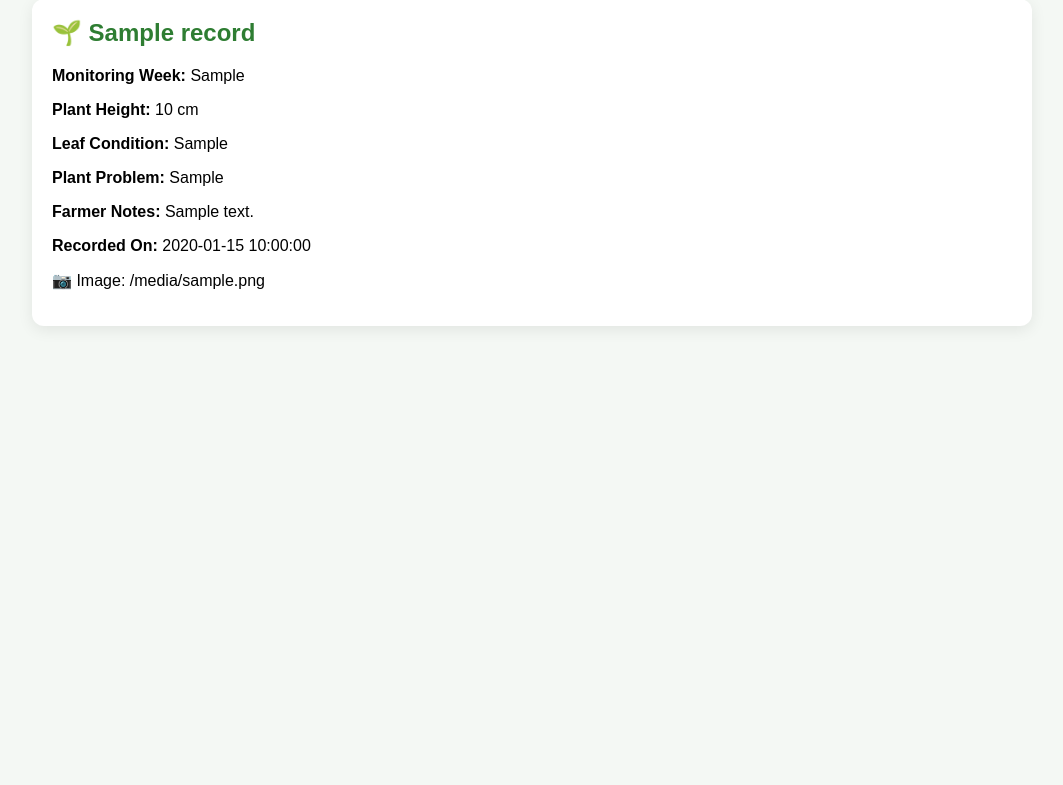
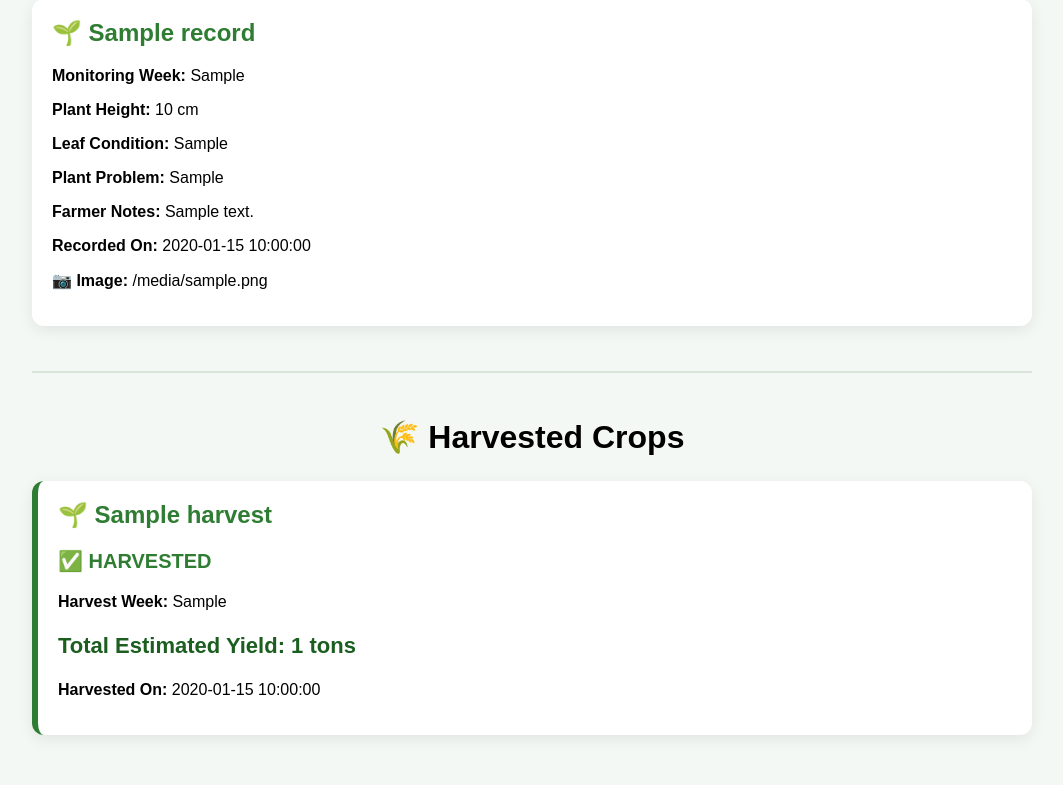
Before and after one commit to kk12102006/Smart-Farming-Assistance, a Flask app: template templates/history.html in a window 1280 px wide. Shown: the part 178-963 px from the top of the page, without its empty margins (108-1171 px from the left). Before the commit the page ends 505 px from the top, so only its background shows below. Run offline with Flask 3, Linux system fonts and the light colour scheme; the template is opened without the code that fills it: most values are stand-ins (such as "Sample title", 1, 10 or a date in 2020).

Commit message:
Added history path and database structure

```diff
--- a/app.py
+++ b/app.py
@@ -45,7 +45,7 @@ def get_db_connection():
 def initialize_database():
 
     connection = get_db_connection()
-
+    # Monitoring table
     connection.execute("""
         CREATE TABLE IF NOT EXISTS monitoring (
 
@@ -66,6 +66,17 @@ def initialize_database():
             image TEXT,
 
             date TEXT NOT NULL
+        )
+    """)
+
+    # Harvest table
+    connection.execute("""
+        CREATE TABLE IF NOT EXISTS harvests (
+            id INTEGER PRIMARY KEY AUTOINCREMENT,
+            crop_name TEXT NOT NULL,
+            harvest_week INTEGER NOT NULL,
+            total_yield_tonnes REAL NOT NULL,
+            harvest_date TEXT NOT NULL
         )
     """)
 
@@ -1210,6 +1221,207 @@ def monitor():
     # =====================================================
 
     farm_data["latest_monitoring"] = record
+
+
+    # =====================================================
+    # HARVEST CHECK
+    # =====================================================
+
+    crop_yield_data = {
+
+    "rice": {
+        "yield": 3.5,
+        "harvest_week": 18
+    },
+
+    "wheat": {
+        "yield": 3.2,
+        "harvest_week": 16
+    },
+
+    "ragi": {
+        "yield": 1.8,
+        "harvest_week": 16
+    },
+
+    "maize": {
+        "yield": 3.5,
+        "harvest_week": 15
+    },
+
+    "groundnut": {
+        "yield": 1.8,
+        "harvest_week": 16
+    },
+
+    "cotton": {
+        "yield": 1.5,
+        "harvest_week": 24
+    },
+
+    "soybean": {
+        "yield": 1.4,
+        "harvest_week": 17
+    },
+
+    "chickpea": {
+        "yield": 1.8,
+        "harvest_week": 18
+    },
+
+    "chickpea (gram)": {
+        "yield": 1.8,
+        "harvest_week": 18
+    },
+
+    "mustard": {
+        "yield": 1.4,
+        "harvest_week": 16
+    },
+
+    "barley": {
+        "yield": 2.5,
+        "harvest_week": 16
+    },
+
+    "lentil": {
+        "yield": 1.2,
+        "harvest_week": 16
+    },
+
+    "peas": {
+        "yield": 2.0,
+        "harvest_week": 15
+    },
+
+    "pigeon pea (tur)": {
+        "yield": 1.2,
+        "harvest_week": 24
+    },
+
+    "pearl millet (bajra)": {
+        "yield": 1.5,
+        "harvest_week": 14
+    },
+
+    "safflower": {
+        "yield": 1.0,
+        "harvest_week": 18
+    },
+
+    "rabi sorghum (jowar)": {
+        "yield": 1.2,
+        "harvest_week": 18
+    }
+    }
+
+
+    crop_key = crop_name.lower().strip()
+
+    crop_info = crop_yield_data.get(crop_key)
+
+    harvest_completed = False
+    final_yield_tonnes = None
+    harvest_week = None
+
+    if crop_info:
+
+        harvest_week = crop_info["harvest_week"]
+
+        if int(crop_week) >= harvest_week:
+
+            harvest_completed = True
+
+            # Get the latest yield prediction
+            yield_data = farm_data.get("yield", {})
+
+            final_yield_tonnes = yield_data.get(
+                "total_yield_tonnes"
+            )
+
+            # If yield prediction is not available,
+            # calculate a simple fallback estimate.
+            if final_yield_tonnes is None:
+
+                farm_area = farm_data.get(
+                    "crop", {}).get("farm_area")
+
+                if farm_area:
+
+                    farm_area_hectare = (
+                        float(farm_area) * 0.404686
+                    )
+
+                    final_yield_tonnes = (
+                    crop_info["yield"]
+                    * farm_area_hectare
+                    )
+
+                    final_yield_tonnes = round(
+                        final_yield_tonnes,
+                        2
+                    )
+
+        # Save harvest record
+        if final_yield_tonnes is not None:
+
+            connection = get_db_connection()
+
+            connection.execute("""
+                INSERT INTO harvests
+                (
+                    crop_name,
+                    harvest_week,
+                    total_yield_tonnes,
+                    harvest_date
+                )
+                VALUES (?, ?, ?, ?)
+            """, (
+                crop_name,
+                harvest_week,
+                final_yield_tonnes,
+                datetime.now().strftime(
+                    "%d-%m-%Y %H:%M"
+                )
+            ))
+
+            # Delete weekly monitoring records
+            # for this crop
+            connection.execute("""
+                                        DELETE FROM monitoring
+                WHERE LOWER(crop_name) = LOWER(?)
+                """, (
+                crop_name,
+            ))
+
+            connection.commit()
+            connection.close()
+
+            # Remove from in-memory history
+            monitoring_records[:] = [
+                r for r in monitoring_records
+                if r.get("crop_name", "").lower()
+                != crop_name.lower()
+            ]
+
+            farm_data["monitoring"] = [
+                r for r in farm_data.get(
+                    "monitoring", []
+                )
+                if r.get("crop_name", "").lower()
+                != crop_name.lower()
+            ]
+
+            farm_data["harvest"] = {
+                "crop_name": crop_name,
+                "harvest_week": harvest_week,
+                "total_yield_tonnes":
+                    final_yield_tonnes,
+                "harvest_date":
+                    datetime.now().strftime(
+                        "%d-%m-%Y %H:%M"
+                    )
+            }
 
     # =====================================================
     # SAVE MONITORING RECORD TO DATABASE
@@ -1252,6 +1464,317 @@ def monitor():
     connection.commit()
 
     connection.close()
+
+    # =====================================================
+    # HARVEST CHECK
+    # =====================================================
+
+    crop_yield_data = {
+
+    "rice": {
+        "yield": 3.5,
+        "harvest_week": 18
+    },
+
+    "wheat": {
+        "yield": 3.2,
+        "harvest_week": 16
+    },
+
+    "ragi": {
+        "yield": 1.8,
+        "harvest_week": 16
+    },
+
+    "maize": {
+        "yield": 3.5,
+        "harvest_week": 15
+    },
+
+    "groundnut": {
+        "yield": 1.8,
+        "harvest_week": 16
+    },
+
+    "cotton": {
+        "yield": 1.5,
+        "harvest_week": 24
+    },
+
+    "soybean": {
+        "yield": 1.4,
+        "harvest_week": 17
+    },
+
+    "soyabean": {
+        "yield": 1.4,
+        "harvest_week": 17
+    },
+
+    "chickpea": {
+        "yield": 1.8,
+        "harvest_week": 18
+    },
+
+    "chickpea (gram)": {
+        "yield": 1.8,
+        "harvest_week": 18
+    },
+
+    "mustard": {
+        "yield": 1.4,
+        "harvest_week": 16
+    },
+
+    "barley": {
+        "yield": 2.5,
+        "harvest_week": 16
+    },
+
+    "lentil": {
+        "yield": 1.2,
+        "harvest_week": 16
+    },
+
+    "peas": {
+        "yield": 2.0,
+        "harvest_week": 15
+    },
+
+    "pigeon pea (tur)": {
+        "yield": 1.2,
+        "harvest_week": 24
+    },
+
+    "pearl millet (bajra)": {
+        "yield": 1.5,
+        "harvest_week": 14
+    },
+
+    "safflower": {
+        "yield": 1.0,
+        "harvest_week": 18
+    },
+
+    "rabi sorghum (jowar)": {
+        "yield": 1.2,
+        "harvest_week": 18
+    }
+    }
+
+
+    crop_key = crop_name.lower().strip()
+
+    crop_info = crop_yield_data.get(crop_key)
+
+
+    if crop_info:
+
+        harvest_week = crop_info["harvest_week"]
+
+
+    # -------------------------------------------------
+    # CHECK IF FINAL WEEK HAS BEEN REACHED
+    # -------------------------------------------------
+
+        if crop_week >= harvest_week:
+
+        # -------------------------------------------------
+        # GET YIELD
+        # -------------------------------------------------
+
+            yield_data = farm_data.get(
+            "yield",
+            {}
+            )
+
+            final_yield_tonnes = yield_data.get(
+            "total_yield_tonnes"
+            )
+
+
+        # -------------------------------------------------
+        # FALLBACK YIELD
+        # -------------------------------------------------
+
+            if final_yield_tonnes is None:
+
+                crop_settings = farm_data.get(
+                "crop",
+                {}
+                )
+
+                farm_area = crop_settings.get(
+                "farm_area"
+                )
+
+                if farm_area:
+
+                    farm_area_hectare = (
+                    float(farm_area)
+                    * 0.404686
+                    )
+
+                    final_yield_tonnes = (
+                    crop_info["yield"]
+                    * farm_area_hectare
+                    )
+
+                    final_yield_tonnes = round(
+                    final_yield_tonnes,
+                    2
+                    )
+
+
+        # -------------------------------------------------
+        # COMPLETE HARVEST
+        # -------------------------------------------------
+
+            if final_yield_tonnes is not None:
+
+                harvest_date = datetime.now().strftime(
+                "%d-%m-%Y %H:%M"
+                )
+
+
+                connection = get_db_connection()
+
+
+            # Save harvest record
+                connection.execute("""
+                    INSERT INTO harvests
+                (
+                    crop_name,
+                    harvest_week,
+                    total_yield_tonnes,
+                    harvest_date
+                )
+                VALUES (?, ?, ?, ?)
+            """, (
+                crop_name,
+                harvest_week,
+                final_yield_tonnes,
+                harvest_date
+                ))
+
+
+            # -------------------------------------------------
+            # DELETE WEEKLY MONITORING RECORDS
+            # -------------------------------------------------
+
+                if crop_key in [
+                "soybean",
+                "soyabean"
+                ]:
+
+                    connection.execute("""
+                    DELETE FROM monitoring
+                    WHERE LOWER(crop_name)
+                    IN ('soybean', 'soyabean')
+                    """)
+
+                else:
+
+                    connection.execute("""
+                    DELETE FROM monitoring
+                    WHERE LOWER(crop_name) = LOWER(?)
+                """, (
+                    crop_name,
+                    ))
+
+
+                connection.commit()
+
+                connection.close()
+
+
+            # -------------------------------------------------
+            # REMOVE FROM MEMORY
+            # -------------------------------------------------
+
+                if crop_key in [
+                "soybean",
+                "soyabean"
+            ]:
+
+                    monitoring_records[:] = [
+
+                    r for r in monitoring_records
+
+                    if r.get(
+                        "crop_name",
+                        ""
+                    ).lower()
+                    not in [
+                        "soybean",
+                        "soyabean"
+                    ]
+
+                    ]
+
+
+                    farm_data["monitoring"] = [
+
+                    r for r in farm_data.get(
+                        "monitoring",
+                        []
+                    )
+
+                        if r.get(
+                        "crop_name","").lower()not in["soybean","soyabean"]
+
+                    ]
+
+                else:
+
+                    monitoring_records[:] = [
+
+                    r for r in monitoring_records
+
+                        if r.get(
+                        "crop_name",
+                        ""
+                    ).lower()
+                    != crop_key
+
+                    ]
+
+
+                    farm_data["monitoring"] = [
+
+                    r for r in farm_data.get(
+                        "monitoring",
+                        []
+                    )
+
+                        if r.get(
+                        "crop_name",
+                        ""
+                    ).lower()
+                    != crop_key
+
+                    ]
+
+
+            # -------------------------------------------------
+            # SAVE HARVEST INFORMATION
+            # -------------------------------------------------
+
+            farm_data["harvest"] = {
+
+                "crop_name":
+                    crop_name,
+
+                "harvest_week":
+                    harvest_week,
+
+                "total_yield_tonnes":
+                    final_yield_tonnes,
+
+                "harvest_date":
+                    harvest_date
+
+            }
 
 
     # =====================================================
@@ -3325,17 +3848,26 @@ def history():
 
     connection = get_db_connection()
 
+    # Weekly monitoring records
     records = connection.execute("""
         SELECT *
         FROM monitoring
         ORDER BY id DESC
     """).fetchall()
 
+    # Harvest records
+    harvests = connection.execute("""
+        SELECT *
+        FROM harvests
+        ORDER BY id DESC
+    """).fetchall()
+
     connection.close()
 
     return render_template(
         "history.html",
-        records=records
+        records=records,
+        harvests=harvests
     )
 
 
--- a/templates/dashboard.html
+++ b/templates/dashboard.html
@@ -541,6 +541,9 @@
         <a href="/advisory" class="button">
             👨‍🌾 Advisory
         </a>
+        <a href="{{ url_for('history') }}" class="button">
+            📊 History
+        </a>
 
     </div>
 
--- a/templates/history.html
+++ b/templates/history.html
@@ -17,6 +17,7 @@
             margin: 0;
 
             padding: 30px;
+
         }
 
 
@@ -25,6 +26,7 @@
             max-width: 1000px;
 
             margin: auto;
+
         }
 
 
@@ -33,6 +35,7 @@
             text-align: center;
 
             margin-bottom: 30px;
+
         }
 
 
@@ -51,12 +54,14 @@
             border-radius: 7px;
 
             margin-bottom: 20px;
+
         }
 
 
         .back-button:hover {
 
             background: #388e3c;
+
         }
 
 
@@ -73,6 +78,7 @@
             box-shadow:
                 0 4px 15px
                 rgba(0,0,0,0.08);
+
         }
 
 
@@ -81,12 +87,14 @@
             margin-top: 0;
 
             color: #2e7d32;
+
         }
 
 
         .label {
 
             font-weight: bold;
+
         }
 
 
@@ -99,6 +107,62 @@
             text-align: center;
 
             border-radius: 12px;
+
+            box-shadow:
+                0 4px 15px
+                rgba(0,0,0,0.08);
+
+        }
+
+
+        .harvested {
+
+            border-left: 6px solid #2e7d32;
+
+        }
+
+
+        .harvested-status {
+
+            color: #2e7d32;
+
+            font-weight: bold;
+
+            font-size: 20px;
+
+        }
+
+
+        .yield {
+
+            font-size: 22px;
+
+            font-weight: bold;
+
+            color: #1b5e20;
+
+        }
+
+
+        .section-title {
+
+            margin-top: 40px;
+
+            margin-bottom: 25px;
+
+            text-align: center;
+
+        }
+
+
+        .divider {
+
+            margin: 45px 0;
+
+            border: none;
+
+            border-top: 2px solid #d8e5d8;
+
         }
 
     </style>
@@ -112,18 +176,27 @@
 <div class="container">
 
 
-    <a href="/dashboard" class="back-button">
+    <!-- BACK TO DASHBOARD -->
+
+    <a href="{{ url_for('dashboard') }}" class="back-button">
 
         ← Back to Dashboard
 
     </a>
 
 
+    <!-- PAGE TITLE -->
+
     <h1>
 
         🌾 Farm Monitoring History
 
     </h1>
+
+
+    <!-- =====================================================
+         WEEKLY MONITORING HISTORY
+    ====================================================== -->
 
 
     {% if records %}
@@ -232,7 +305,11 @@
 
             <p>
 
-                📷 Image:
+                📷 <span class="label">
+
+                    Image:
+
+                </span>
 
                 {{ record["image"] }}
 
@@ -272,6 +349,117 @@
     {% endif %}
 
 
+
+    <!-- =====================================================
+         DIVIDER
+    ====================================================== -->
+
+
+    <hr class="divider">
+
+
+
+    <!-- =====================================================
+         HARVESTED CROPS
+    ====================================================== -->
+
+
+    <h1 class="section-title">
+
+        🌾 Harvested Crops
+
+    </h1>
+
+
+    {% if harvests %}
+
+
+        {% for harvest in harvests %}
+
+
+        <div class="record harvested">
+
+
+            <h2>
+
+                🌱 {{ harvest["crop_name"] }}
+
+            </h2>
+
+
+            <p class="harvested-status">
+
+                ✅ HARVESTED
+
+            </p>
+
+
+            <p>
+
+                <span class="label">
+
+                    Harvest Week:
+
+                </span>
+
+                {{ harvest["harvest_week"] }}
+
+            </p>
+
+
+            <p class="yield">
+
+                Total Estimated Yield:
+
+                {{ harvest["total_yield_tonnes"] }} tons
+
+            </p>
+
+
+            <p>
+
+                <span class="label">
+
+                    Harvested On:
+
+                </span>
+
+                {{ harvest["harvest_date"] }}
+
+            </p>
+
+
+        </div>
+
+
+        {% endfor %}
+
+
+    {% else %}
+
+
+        <div class="no-records">
+
+            <h2>
+
+                No crops harvested yet.
+
+            </h2>
+
+
+            <p>
+
+                A crop will appear here after
+                completing its final monitoring week.
+
+            </p>
+
+        </div>
+
+
+    {% endif %}
+
+
 </div>
 
 
```
Also changed, not shown: smart_farm.db.
